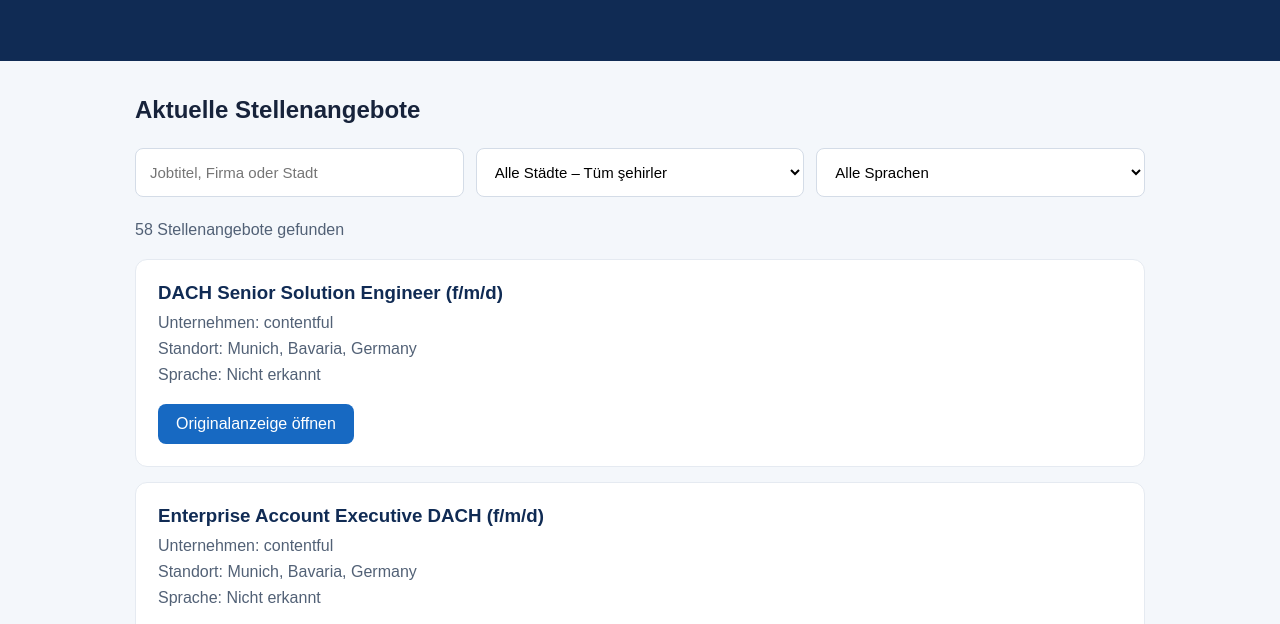
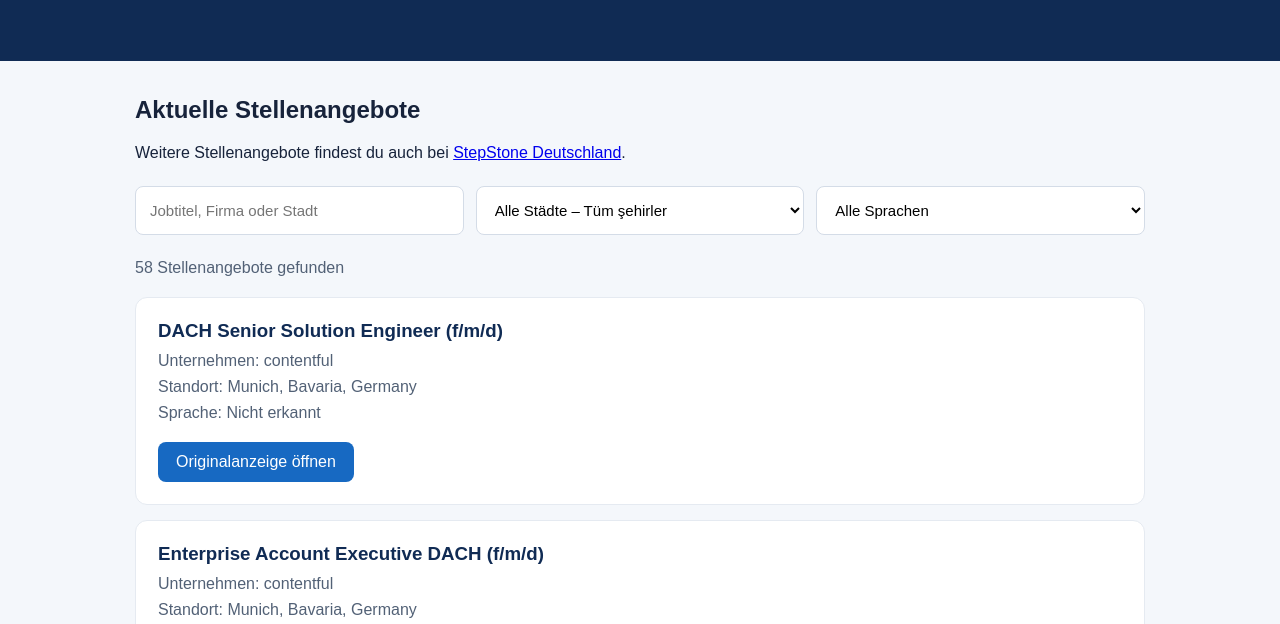
Before and after one commit to yardimciumay-source/jobatlas-de, a plain HTML site: page index.html in a window 1280 px wide. Shown: the part 128-752 px from the top of the page. Drawn offline with Linux system fonts and the light colour scheme.

Commit message:
Update index.html

```diff
--- a/index.html
+++ b/index.html
@@ -107,6 +107,15 @@
 
   <main>
     <h2>Aktuelle Stellenangebote</h2>
+
+<p>
+  Weitere Stellenangebote findest du auch bei
+  <a
+    href="https://www.stepstone.de/"
+    target="_blank"
+    rel="noopener noreferrer"
+  >StepStone Deutschland</a>.
+</p>
 
     <div class="filters">
       <input
```
